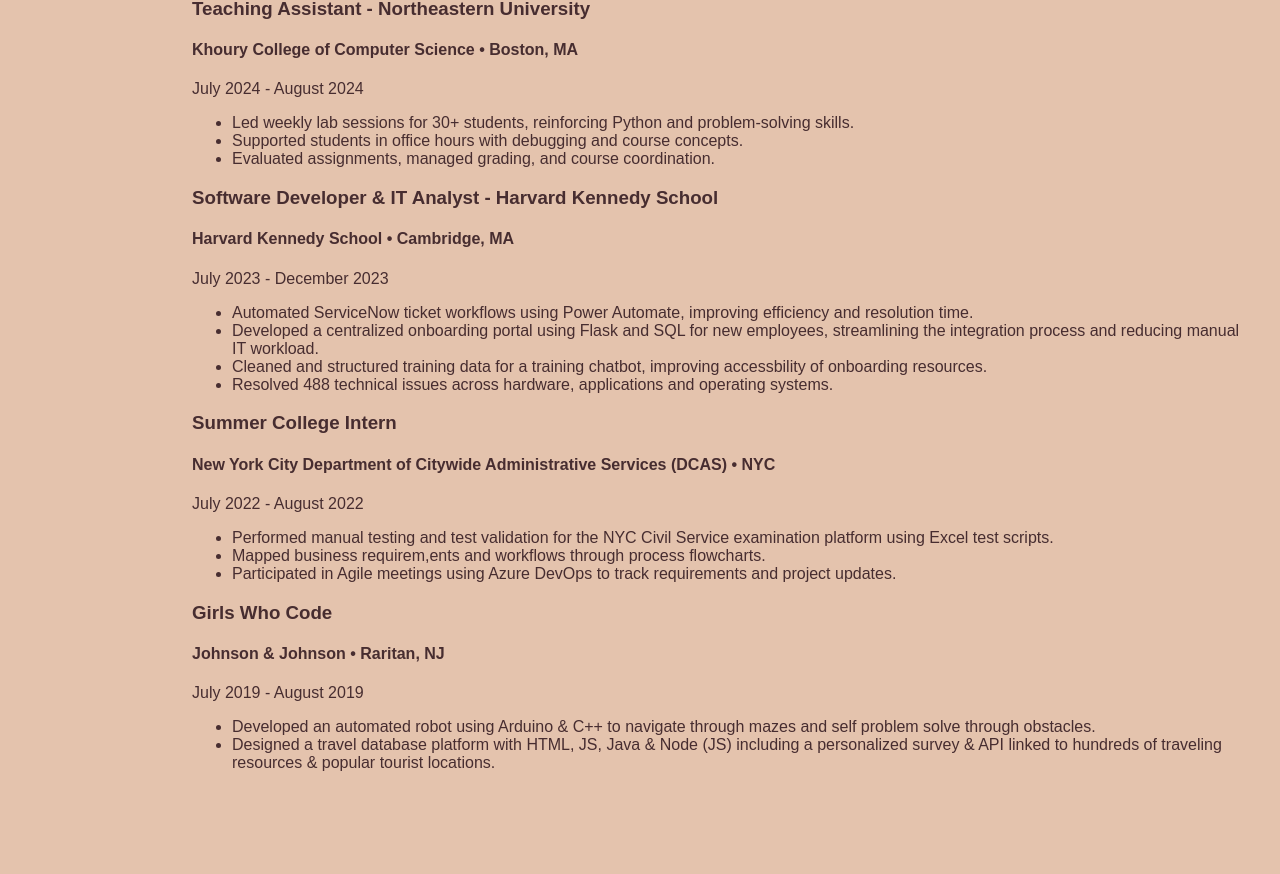
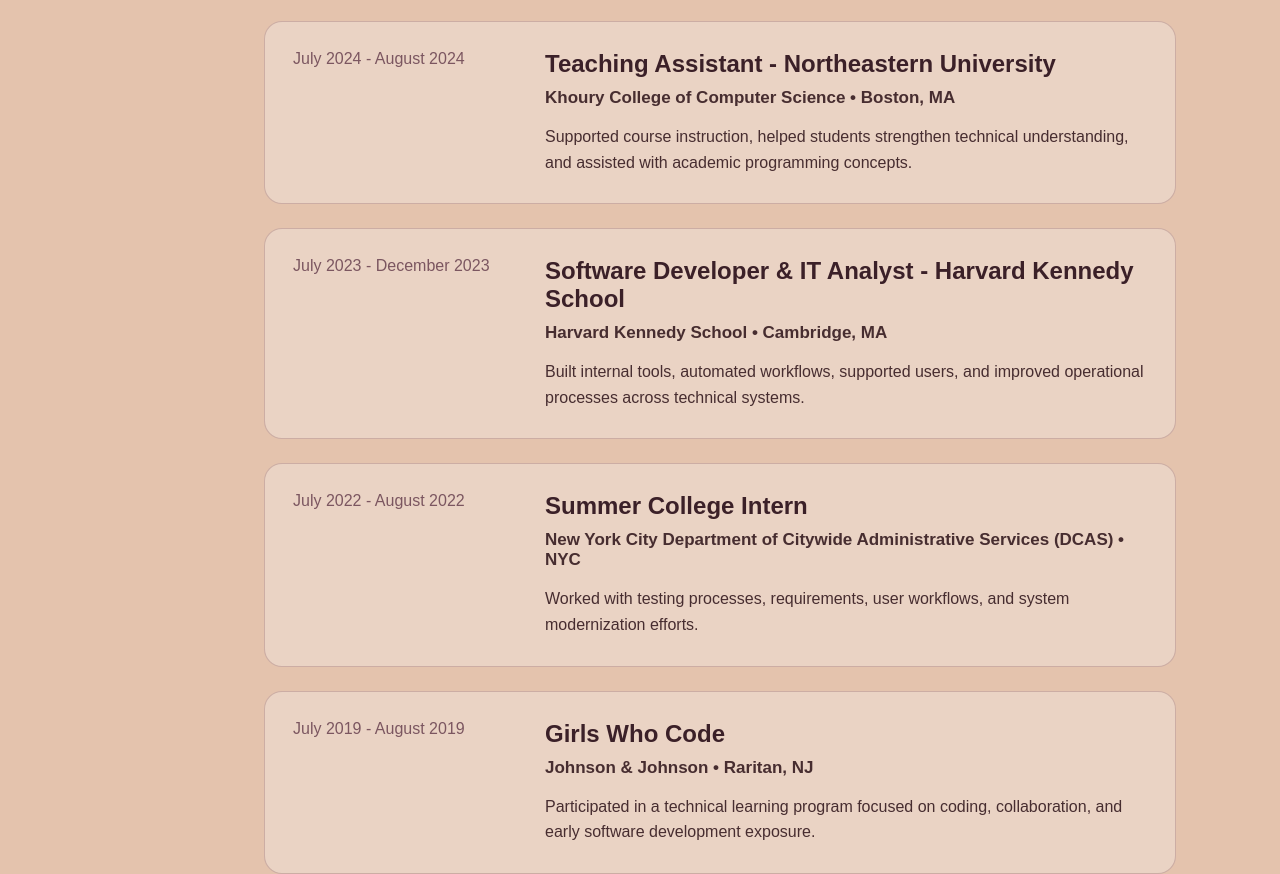
Before and after one commit to sanaali035/portfolio, a React (Vite) app in the folder frontend/: page / in a window 1280 px wide. Shown: the part 1336-2210 px from the top of the page. Built offline with nearby package versions, Linux system fonts and the light colour scheme.

Commit message:
Added Experience cards

```diff
--- a/frontend/src/App.css
+++ b/frontend/src/App.css
@@ -191,3 +191,49 @@
   border: 1px solid rgba(114, 61, 70, 0.25);
   background: #ead3c4;
 }
+
+.experience-section {
+  padding: 48px 72px;
+}
+
+.experience-grid {
+  display: flex;
+  flex-direction: column;
+  gap: 24px;
+}
+
+.experience-card {
+  background: #ead3c4;
+  border: 1px solid rgba(114, 61, 70, 0.25);
+  border-radius: 18px;
+  padding: 28px;
+
+  display: grid;
+  grid-template-columns: 220px 1fr;
+  gap: 32px;
+  align-items: start;
+}
+
+.experience-date {
+  color: #7b5660;
+  font-size: 16px;
+  font-weight: 500;
+}
+
+.experience-content h3 {
+  margin: 0 0 10px;
+  color: #3b2028;
+  font-size: 24px;
+}
+
+.experience-content h4 {
+  margin: 0 0 16px;
+  color: #472d30;
+  font-size: 17px;
+}
+
+.experience-content p {
+  margin: 0;
+  color: #472d30;
+  line-height: 1.6;
+}
--- a/frontend/src/components/Experience.tsx
+++ b/frontend/src/components/Experience.tsx
@@ -1,45 +1,67 @@
 function Experience() {
   return (
-    <section id="experience">
-      <h2> Work Experience</h2>
+    <section className="experience-section" id="experience">
+      <div className="shelf-header">
+        <h2>Experience Shelf</h2>
+        <div className="shelf-line"></div>
+      </div>
 
-      <h3> Teaching Assistant - Northeastern University</h3>
-      <h4> Khoury College of Computer Science • Boston, MA</h4>
-      <p>July 2024 - August 2024</p>
-      <ul>
-        <li>Led weekly lab sessions for 30+ students, reinforcing Python and problem-solving skills.</li>
-        <li>Supported students in office hours with debugging and course concepts.</li>
-        <li>Evaluated assignments, managed grading, and course coordination.</li>
-      </ul>
+      <div className="experience-grid">
+        <article className="experience-card">
+          <div className="experience-date">July 2024 - August 2024</div>
 
-      <h3>Software Developer & IT Analyst - Harvard Kennedy School</h3>
-      <h4> Harvard Kennedy School • Cambridge, MA</h4>
-      <p>July 2023 - December 2023</p>
-      <ul>
-        <li>Automated ServiceNow ticket workflows using Power Automate, improving efficiency and resolution time.</li>
-        <li>Developed a centralized onboarding portal using Flask and SQL for new employees, streamlining the
-          integration process and reducing manual IT workload.</li>
-        <li>Cleaned and structured training data for a training chatbot, improving accessbility of onboarding resources.</li>
-        <li>Resolved 488 technical issues across hardware, applications and operating systems.</li>
-      </ul>
+          <div className="experience-content">
+            <h3>Teaching Assistant - Northeastern University</h3>
+            <h4>Khoury College of Computer Science • Boston, MA</h4>
+            <p>
+              Supported course instruction, helped students strengthen technical
+              understanding, and assisted with academic programming concepts.
+            </p>
+          </div>
+        </article>
 
-      <h3>Summer College Intern</h3>
-      <h4>New York City Department of Citywide Administrative Services (DCAS) • NYC </h4>
-      <p>July 2022 - August 2022</p>
-      <ul>
-        <li>Performed manual testing and test validation for the NYC Civil Service examination platform using Excel test scripts.</li>
-        <li>Mapped business requirem,ents and workflows through process flowcharts.</li>
-        <li>Participated in Agile meetings using Azure DevOps  to track requirements and project updates.</li>
-      </ul>
+        <article className="experience-card">
+          <div className="experience-date">July 2023 - December 2023</div>
 
-      <h3>Girls Who Code</h3>
-      <h4>Johnson & Johnson • Raritan, NJ</h4>
-      <p>July 2019 - August 2019</p>
-      <ul>
-        <li>Developed an automated robot using Arduino & C++ to navigate through mazes and self problem solve through obstacles.</li>
-        <li>Designed a travel database platform with HTML, JS, Java & Node (JS) including a personalized survey & API linked
-          to hundreds of traveling resources & popular tourist locations.</li>
-      </ul>
+          <div className="experience-content">
+            <h3>Software Developer & IT Analyst - Harvard Kennedy School</h3>
+            <h4>Harvard Kennedy School • Cambridge, MA</h4>
+            <p>
+              Built internal tools, automated workflows, supported users, and
+              improved operational processes across technical systems.
+            </p>
+          </div>
+        </article>
+
+        <article className="experience-card">
+          <div className="experience-date">July 2022 - August 2022</div>
+
+          <div className="experience-content">
+            <h3>Summer College Intern</h3>
+            <h4>
+              New York City Department of Citywide Administrative Services
+              (DCAS) • NYC
+            </h4>
+            <p>
+              Worked with testing processes, requirements, user workflows, and
+              system modernization efforts.
+            </p>
+          </div>
+        </article>
+
+        <article className="experience-card">
+          <div className="experience-date">July 2019 - August 2019</div>
+
+          <div className="experience-content">
+            <h3>Girls Who Code</h3>
+            <h4>Johnson & Johnson • Raritan, NJ</h4>
+            <p>
+              Participated in a technical learning program focused on coding,
+              collaboration, and early software development exposure.
+            </p>
+          </div>
+        </article>
+      </div>
     </section>
   );
 }
```
